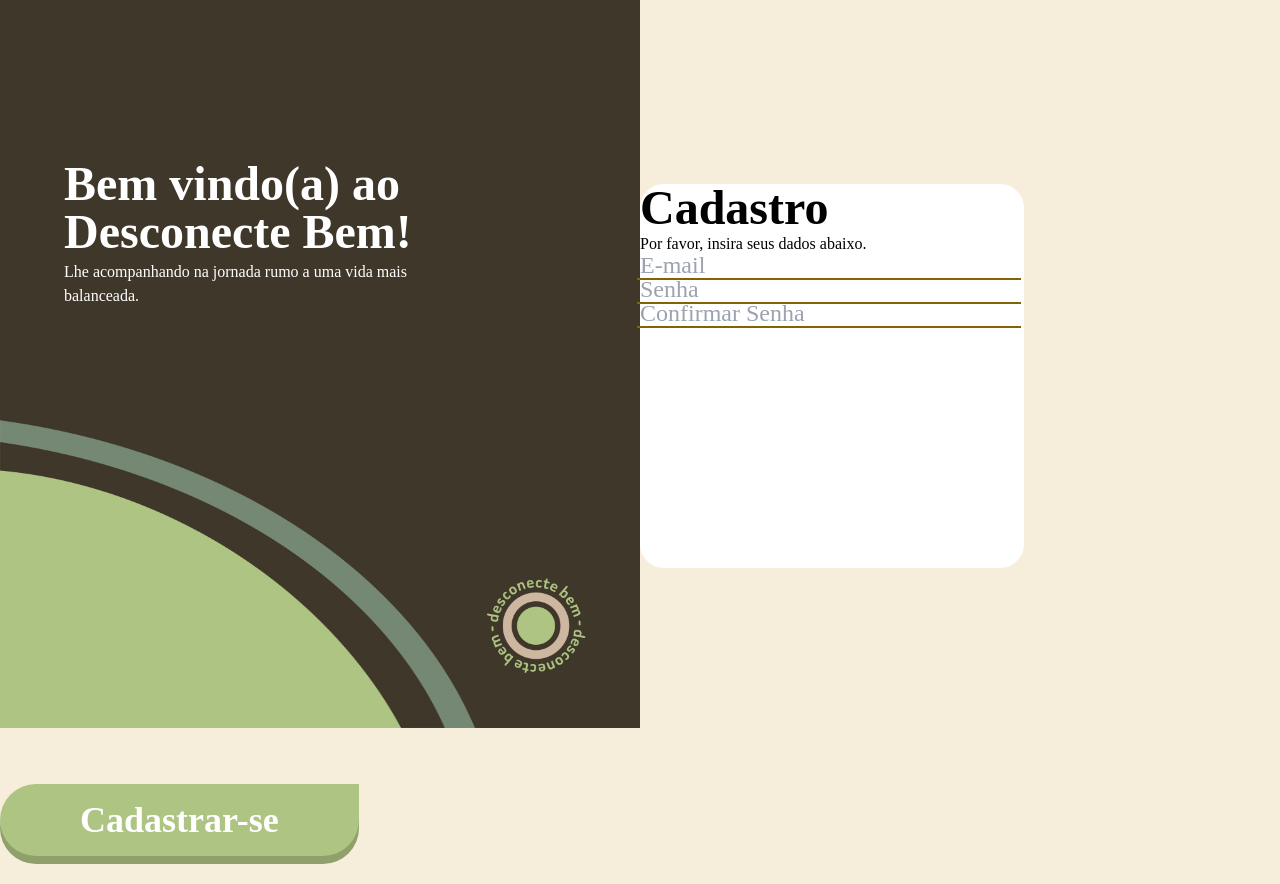
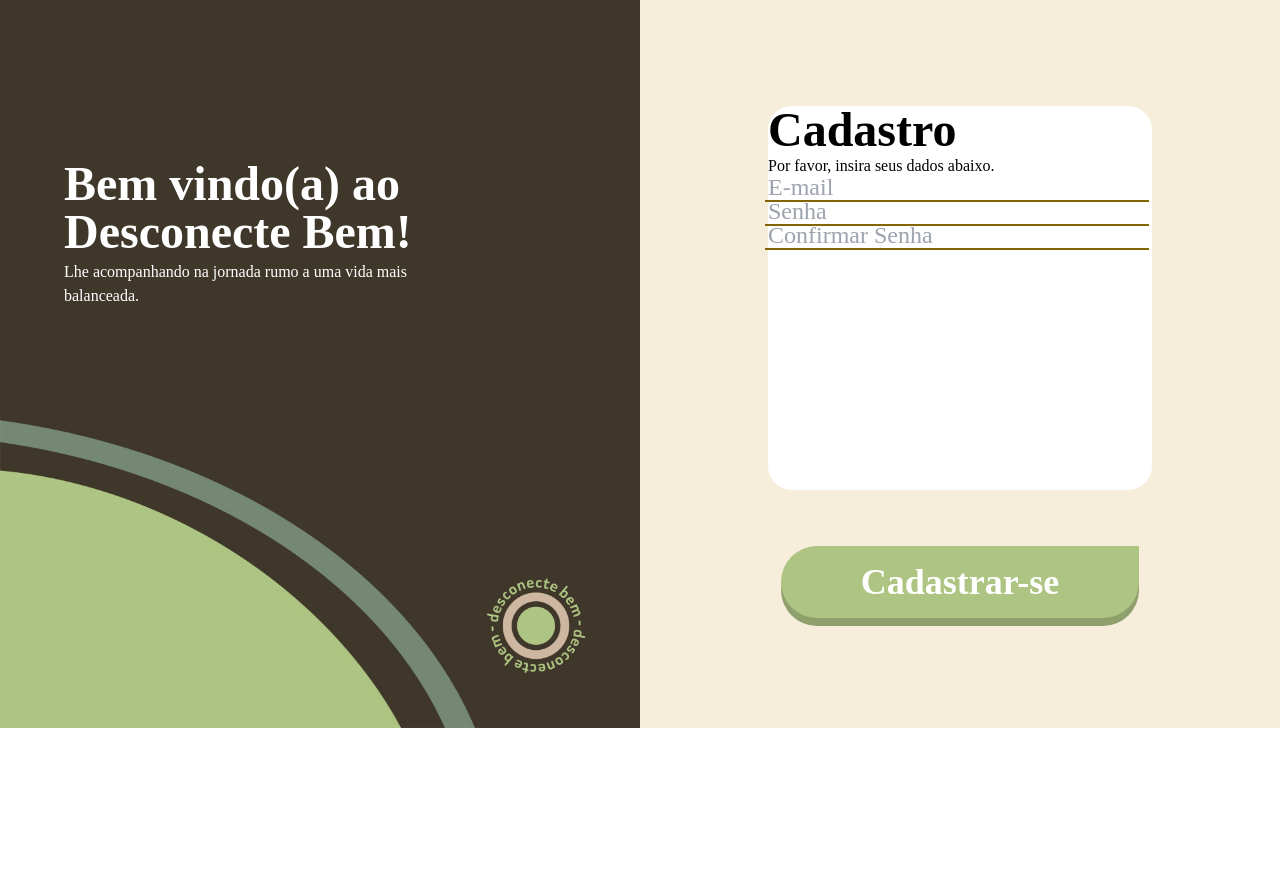
Before and after one commit to Daniel-san8/Desconecte-Bem, a React (Vite) app: page /cadastro in a window 1280 px wide. After the commit the page ends 800 px from the top, so only its background shows below. Built offline with nearby package versions, Linux system fonts and the light colour scheme; a web font is replaced by a local one.

Commit message:
wix: crio parte do componente HomeCadastro

```diff
--- a/src/App.tsx
+++ b/src/App.tsx
@@ -1,5 +1,4 @@
 import { BrowserRouter, Route, Routes } from "react-router-dom";
-
 import HomeLogin from "./components/HomeLogin";
 import HomeCadastro from "./components/HomeCadastro";
 
--- a/src/components/HomeCadastro.tsx
+++ b/src/components/HomeCadastro.tsx
@@ -8,6 +8,8 @@
   return (
     <div className="h-full bg-sectionRight font-Beiruti md:grid md:grid-cols-2 md:items-center">
       <Sectionleft />
+
+      <div className="h-screen bg-sectionRight flex flex-col justify-center items-center md:h-full">
         <WhiteBox>
           <BoxTitle
             titulo="Cadastro"
@@ -30,5 +32,6 @@
 
         <ButtonLogin texto="Cadastrar-se" />
       </div>
+    </div>
   );
 }
```
Lines whose indentation alone changed are shown as unchanged.
